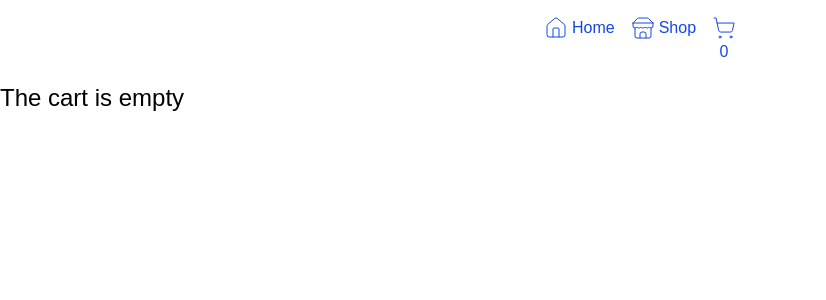
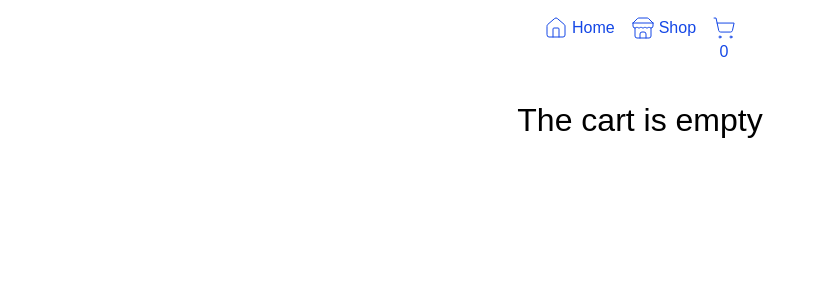
Before and after one commit to danielz0102/shopping-cart, a React (Vite) app: page /checkout in a window 1280 px wide. Shown: the top 300 px of the page, without its empty margins (0-826 px from the left). Built offline with nearby package versions, Linux system fonts and the light colour scheme.

Commit message:
feat(Checkout): style page

```diff
--- /dev/null
+++ b/src/components/Checkout/Checkout.module.css
@@ -0,0 +1,14 @@
+.checkout {
+  display: flex;
+  flex-direction: column;
+  align-items: center;
+  gap: 16px;
+
+  padding-block: 16px;
+}
+
+.items-list {
+  display: grid;
+  grid-template-columns: repeat(auto-fill, minmax(300px, 1fr));
+  gap: 8px;
+}
--- a/src/components/Checkout/index.jsx
+++ b/src/components/Checkout/index.jsx
@@ -1,10 +1,14 @@
+import styles from './Checkout.module.css'
+
 import { useState, useContext } from 'react'
 import { Link } from 'react-router-dom'
+import { CartContext } from '@/providers/contexts'
 
-import { CartContext } from '@/providers/contexts'
 import CartItem from '../Cart/components/CartItem'
 import PaymentAlert from '../PaymentAlert'
 import Toast from '../Toast'
+import Button from '../UI/Button'
+import { CreditCard } from 'lucide-react'
 
 export default function Checkout() {
   const [showAlert, setShowAlert] = useState(false)
@@ -25,23 +29,28 @@ export default function Checkout() {
   }
 
   return (
-    <main>
-      <h2>{title}</h2>
+    <main className={styles.checkout}>
+      <h1>{title}</h1>
       {isPaid && (
         <>
           <p>Thanks for your purchase</p>
           <Link to="/shop">Back to Shop</Link>
         </>
       )}
-      <ul>
+      <ul className={styles.itemsList}>
         {cart.map(({ product }) => (
           <CartItem key={product.id} id={product.id} />
         ))}
       </ul>
       {!isEmpty && (
         <>
-          <p>{`Total: $${totalPrice.toFixed(2)}`}</p>
-          <button onClick={() => setShowAlert((prev) => !prev)}>Pay</button>
+          <p>
+            Total: <span className="money">${totalPrice.toFixed(2)}</span>
+          </p>
+          <Button onClick={() => setShowAlert((prev) => !prev)} type="primary">
+            Pay
+            <CreditCard strokeWidth={1.5} />
+          </Button>
         </>
       )}
       {showAlert && <PaymentAlert onConfirm={handleConfirm} />}
```
